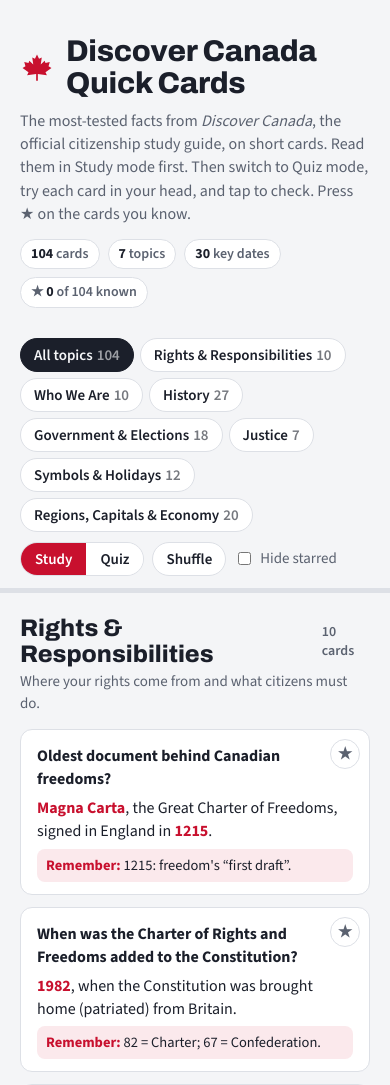
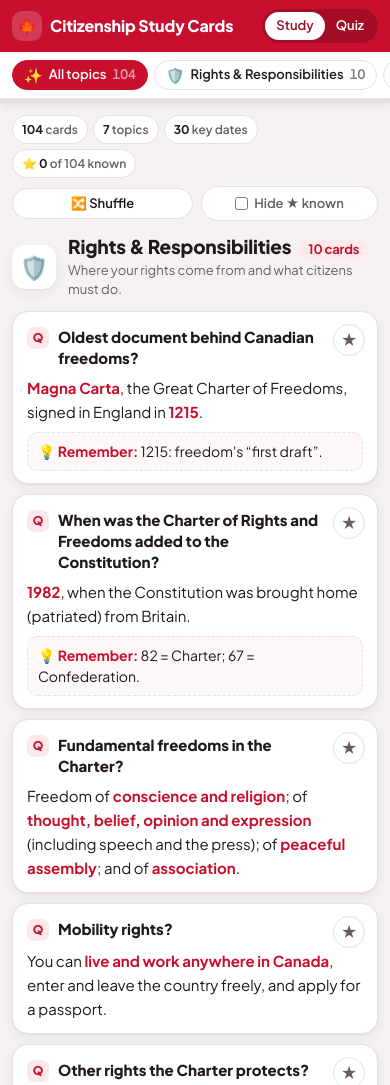
Before and after one commit to souvicksamanta/utilities, a plain HTML site: page canada-citizenship-cards.html in a window 390 px wide. Shown: the top 1085 px of the page. Drawn offline with nearby package versions, Linux system fonts and the light colour scheme.

Commit message:
Restyle citizenship cards to match the G1 page and work on phones
Co-Authored-By: Claude Opus 5.5 <noreply@anthropic.com>

```diff
--- a/canada-citizenship-cards.html
+++ b/canada-citizenship-cards.html
@@ -3,130 +3,151 @@
 <head>
 <meta charset="utf-8">
 <meta name="viewport" content="width=device-width, initial-scale=1">
-<title>Discover Canada Quick Cards</title>
+<title>Canadian Citizenship Study Cards</title>
 <link rel="preconnect" href="https://fonts.googleapis.com">
 <link rel="preconnect" href="https://fonts.gstatic.com" crossorigin>
-<link href="https://fonts.googleapis.com/css2?family=Archivo:wght@600;800&family=Source+Sans+3:wght@400;600;700&display=swap" rel="stylesheet">
+<link href="https://fonts.googleapis.com/css2?family=Plus+Jakarta+Sans:wght@400;500;600;700;800&display=swap" rel="stylesheet">
 <style>
-:root {
-  /* Layout: sticky toolbar over a dense grid of fact cards, a key-dates rail in History */
-  --bg: #f4f5f7;
-  --card: #ffffff;
-  --ink: #1b1f2a;
-  --muted: #5b6270;
-  --line: #dde0e6;
-  --accent: #c8102e;
-  --accent-soft: #fbe9ec;
-  --good: #1d7f55;
-  --good-soft: #e3f3eb;
-  --display: "Archivo", "Helvetica Neue", Arial, sans-serif;
-  --body: "Source Sans 3", "Segoe UI", system-ui, sans-serif;
-  color-scheme: light;
+:root{
+  --bg:#f6f2f2;--card:#fff;--ink:#22181a;--muted:#6b5d60;--line:#eadfe0;
+  --accent:#c8102e;--accent-dk:#9e0b23;--accent-soft:#fbe9ec;--accent-2:#fdf7f8;
+  --good:#1d7f55;--good-soft:#e3f3eb;
+  --shadow:0 1px 2px rgba(60,16,24,.06),0 4px 14px rgba(60,16,24,.06);
+  --font:"Plus Jakarta Sans",-apple-system,"Segoe UI",Roboto,Arial,sans-serif;
+  color-scheme:light}
+@media (prefers-color-scheme:dark){:root{
+  --bg:#141012;--card:#1e181a;--ink:#f0e9ea;--muted:#b3a3a6;--line:#352a2d;
+  --accent:#ff5a6e;--accent-dk:#e0465a;--accent-soft:#3a1d23;--accent-2:#1a1416;
+  --good:#4cc78f;--good-soft:#17322a;--shadow:none;color-scheme:dark}}
+*{box-sizing:border-box}
+html,body{margin:0}
+html{scroll-padding-top:120px}
+body{background:var(--bg);color:var(--ink);font:15.5px/1.6 var(--font);-webkit-text-size-adjust:100%}
+.wrap{max-width:1180px;margin:0 auto;padding:0 20px}
+button{font:600 14px var(--font);cursor:pointer;border-radius:99px;border:1px solid var(--line);background:var(--card);color:var(--ink);padding:7px 14px;white-space:nowrap;flex:none;line-height:1.2}
+button:focus-visible,input:focus-visible{outline:3px solid var(--accent);outline-offset:2px}
+
+/* top bar */
+.top{position:sticky;top:0;z-index:20;box-shadow:0 2px 10px rgba(0,0,0,.08)}
+.appbar{background:var(--accent);color:#fff}
+.appbar .wrap{display:flex;align-items:center;gap:12px;height:56px}
+.logo{display:flex;align-items:center;gap:10px;font-weight:800;font-size:18px;letter-spacing:-.01em;min-width:0}
+.logo .ic{width:34px;height:34px;border-radius:10px;background:rgba(255,255,255,.18);display:grid;place-items:center;font-size:19px;flex:none}
+.logo span{white-space:nowrap;overflow:hidden;text-overflow:ellipsis}
+.appbar .sp{flex:1}
+.seg{display:inline-flex;background:rgba(0,0,0,.18);border-radius:99px;padding:3px;flex:none}
+.seg button{border:0;background:none;color:#fff;padding:6px 14px}
+.seg button[aria-pressed="true"]{background:#fff;color:var(--accent-dk)}
+.chipbar{background:var(--card);border-bottom:1px solid var(--line)}
+.chips{display:flex;gap:8px;overflow-x:auto;scrollbar-width:none;padding:10px 20px;max-width:1180px;margin:0 auto}
+.chips::-webkit-scrollbar{display:none}
+.chip{display:inline-flex;align-items:center;gap:6px}
+.chip .e{font-size:15px;line-height:1}
+.chip .n{opacity:.6;font-variant-numeric:tabular-nums}
+.chip[aria-pressed="true"]{background:var(--accent);border-color:var(--accent);color:#fff}
+.progress{height:4px;background:var(--line)}
+.progress i{display:block;height:100%;width:0;background:var(--good);transition:width .3s}
+
+/* toolbar under bar */
+.toolbar{display:flex;flex-wrap:wrap;align-items:center;gap:8px 10px;padding:16px 0 0}
+.stats{display:flex;flex-wrap:wrap;gap:6px;flex:1 1 auto}
+.pill{font-size:13px;font-weight:600;padding:5px 11px;border-radius:99px;background:var(--card);border:1px solid var(--line);color:var(--muted);white-space:nowrap}
+.pill b{color:var(--ink)}
+.tools{display:flex;gap:8px;align-items:center;flex-wrap:wrap}
+label.check{display:inline-flex;gap:6px;align-items:center;font-size:14px;font-weight:600;color:var(--muted);cursor:pointer;background:var(--card);border:1px solid var(--line);border-radius:99px;padding:6px 12px;white-space:nowrap}
+label.check input{accent-color:var(--accent);margin:0}
+
+/* sections */
+main{padding:18px 0 60px;display:grid;gap:36px}
+main>section,.grid>*{min-width:0}
+.shead{display:flex;align-items:center;gap:14px;margin:0 0 14px}
+.shead .big{width:52px;height:52px;border-radius:16px;background:var(--card);box-shadow:var(--shadow);display:grid;place-items:center;font-size:28px;flex:none}
+.shead h2{margin:0;font-size:22px;line-height:1.2;font-weight:800;letter-spacing:-.01em;display:flex;align-items:baseline;gap:8px;flex-wrap:wrap}
+.shead h2 small{font-size:13px;font-weight:700;color:var(--accent);background:var(--accent-soft);padding:2px 9px;border-radius:99px}
+.shead p{margin:2px 0 0;color:var(--muted);font-size:14px;line-height:1.45}
+h3.subh{font-size:16px;font-weight:800;margin:4px 0 10px}
+.grid{display:grid;grid-template-columns:repeat(auto-fill,minmax(280px,1fr));gap:14px}
+.card{background:var(--card);border:1px solid var(--line);border-radius:16px;padding:16px 18px 14px;box-shadow:var(--shadow);display:grid;gap:8px;align-content:start;position:relative;overflow-wrap:anywhere}
+.card.known{border-color:var(--good);background:linear-gradient(var(--good-soft),var(--card) 60%)}
+.card .q{font-weight:800;padding-right:36px;line-height:1.4;display:flex;gap:9px}
+.card .q::before{content:"Q";flex:none;width:22px;height:22px;border-radius:7px;background:var(--accent-soft);color:var(--accent);font-size:12px;display:grid;place-items:center;margin-top:1px}
+.card .a{line-height:1.6}
+.card .a strong{color:var(--accent)}
+.card .hook{font-size:14px;background:var(--accent-2);border:1px dashed var(--line);border-radius:10px;padding:8px 10px;line-height:1.5}
+.card .hook b{color:var(--accent)}
+.star{position:absolute;top:12px;right:12px;width:32px;height:32px;padding:0;border-radius:50%;display:grid;place-items:center;font-size:16px;color:var(--muted)}
+.card.known .star{background:var(--good);border-color:var(--good);color:#fff}
+.ans{display:grid;gap:8px;position:relative}
+.quiz .card .ans{cursor:pointer;border-radius:10px;min-height:44px}
+.quiz .card:not(.open) .ans>*{filter:blur(7px);user-select:none}
+.quiz .card:not(.open) .ans::after{content:"👆 Tap to reveal";position:absolute;inset:0;display:grid;place-items:center;font-weight:700;font-size:13px;color:var(--accent)}
+
+.timeline{list-style:none;margin:0 0 6px;padding:6px 16px;display:grid;grid-template-columns:repeat(auto-fill,minmax(240px,1fr));gap:0 22px;background:var(--card);border:1px solid var(--line);border-radius:16px;box-shadow:var(--shadow)}
+.timeline li{display:grid;grid-template-columns:70px 1fr;gap:10px;padding:8px 0;border-bottom:1px dashed var(--line);font-size:14.5px;line-height:1.45}
+.timeline .y{font-weight:800;color:var(--accent);font-variant-numeric:tabular-nums}
+
+.mine{background:var(--card);border:2px solid var(--accent);border-radius:16px;padding:16px 18px;box-shadow:var(--shadow)}
+.mine .fields{display:grid;grid-template-columns:repeat(auto-fill,minmax(240px,1fr));gap:10px 16px;margin-top:10px}
+.mine label{display:grid;gap:4px;font-size:13.5px;font-weight:600;color:var(--muted)}
+.mine input{font:15px var(--font);padding:9px 11px;border-radius:10px;border:1px solid var(--line);background:var(--bg);color:var(--ink);width:100%}
+.sub{color:var(--muted);font-size:14px}
+.empty{color:var(--muted);padding:20px 0}
+footer{color:var(--muted);font-size:13px;padding:0 20px 40px;max-width:1180px;margin:0 auto;line-height:1.5}
+footer a{color:var(--accent)}
+
+@media (max-width:640px){
+  body{font-size:15px}
+  html{scroll-padding-top:112px}
+  .wrap{padding:0 12px}
+  .appbar .wrap{height:52px;gap:8px}
+  .logo{font-size:16px;gap:8px}
+  .logo .ic{width:30px;height:30px;font-size:16px}
+  .seg button{padding:6px 11px;font-size:13px}
+  .chips{padding:8px 12px;gap:6px}
+  .chips button{font-size:13px;padding:6px 11px}
+  .toolbar{padding-top:12px;gap:8px}
+  .stats{gap:5px}
+  .pill{font-size:12px;padding:4px 9px}
+  .tools{width:100%}
+  .tools button,.tools label.check{flex:1;justify-content:center;font-size:13px}
+  main{padding:14px 0 50px;gap:30px}
+  .shead{gap:12px;margin-bottom:12px}
+  .shead .big{width:44px;height:44px;font-size:23px;border-radius:13px}
+  .shead h2{font-size:19px}
+  .shead p{font-size:13px}
+  .grid{grid-template-columns:1fr;gap:10px}
+  .card{padding:14px 14px 12px}
+  .timeline{grid-template-columns:1fr;padding:4px 14px}
+  .timeline li{grid-template-columns:62px 1fr;font-size:14px}
+  .mine{padding:14px}
+  .mine .fields{grid-template-columns:1fr}
 }
-@media (prefers-color-scheme: dark) {
-  :root:not([data-theme="light"]) {
-    --bg: #14161b; --card: #1d2027; --ink: #eceef2; --muted: #a2a8b4; --line: #2f333d;
-    --accent: #ff5a6e; --accent-soft: #3a1d23; --good: #4cc78f; --good-soft: #17322a;
-    color-scheme: dark;
-  }
-}
-:root[data-theme="dark"] {
-  --bg: #14161b; --card: #1d2027; --ink: #eceef2; --muted: #a2a8b4; --line: #2f333d;
-  --accent: #ff5a6e; --accent-soft: #3a1d23; --good: #4cc78f; --good-soft: #17322a;
-  color-scheme: dark;
-}
-* { box-sizing: border-box; }
-html, body { margin: 0; }
-body { background: var(--bg); color: var(--ink); font: 17px/1.45 var(--body); }
-.wrap { max-width: 1180px; margin: 0 auto; padding: 0 20px; }
-header.top { padding: 36px 0 18px; display: grid; gap: 10px; }
-.brand { display: flex; align-items: center; gap: 12px; }
-.brand svg { width: 34px; height: 34px; flex: none; }
-h1 { font: 800 clamp(30px, 5vw, 46px)/1.05 var(--display); margin: 0; letter-spacing: -0.01em; text-wrap: balance; }
-.lede { margin: 0; color: var(--muted); max-width: 68ch; }
-.stats { display: flex; flex-wrap: wrap; gap: 8px; margin-top: 4px; }
-.pill { font-size: 14px; font-weight: 600; padding: 4px 10px; border-radius: 99px; background: var(--card); border: 1px solid var(--line); color: var(--muted); }
-.pill b { color: var(--ink); font-variant-numeric: tabular-nums; }
-
-.bar { position: sticky; top: 0; z-index: 5; background: var(--bg); border-bottom: 1px solid var(--line); }
-.bar .wrap { display: flex; flex-wrap: wrap; gap: 10px 16px; align-items: center; padding-top: 12px; padding-bottom: 12px; }
-.chips { display: flex; flex-wrap: wrap; gap: 6px; flex: 1 1 520px; }
-button, .chip { font: 600 15px var(--body); cursor: pointer; border-radius: 99px; border: 1px solid var(--line); background: var(--card); color: var(--ink); padding: 6px 13px; }
-button:focus-visible, input:focus-visible { outline: 3px solid var(--accent); outline-offset: 2px; }
-.chip[aria-pressed="true"] { background: var(--ink); color: var(--bg); border-color: var(--ink); }
-.chip .n { opacity: .6; font-variant-numeric: tabular-nums; margin-left: 4px; }
-.seg { display: inline-flex; border: 1px solid var(--line); border-radius: 99px; overflow: hidden; }
-.seg button { border: 0; border-radius: 0; padding: 6px 14px; }
-.seg button[aria-pressed="true"] { background: var(--accent); color: #fff; }
-.tools { display: flex; flex-wrap: wrap; gap: 8px; align-items: center; }
-label.check { display: inline-flex; gap: 6px; align-items: center; font-size: 15px; color: var(--muted); cursor: pointer; }
-.progress { height: 4px; background: var(--line); }
-.progress i { display: block; height: 100%; width: 0; background: var(--good); transition: width .3s; }
-
-main { padding: 22px 0 60px; display: grid; gap: 34px; }
-section h2 { font: 800 24px/1.1 var(--display); margin: 0 0 4px; display: flex; gap: 10px; align-items: baseline; text-wrap: balance; }
-section h2 small { font: 600 14px var(--body); color: var(--muted); }
-section .sub { margin: 0 0 14px; color: var(--muted); font-size: 15px; }
-.grid { display: grid; grid-template-columns: repeat(auto-fill, minmax(260px, 1fr)); gap: 12px; }
-
-.card { background: var(--card); border: 1px solid var(--line); border-radius: 12px; padding: 14px 16px 12px; display: grid; gap: 6px; align-content: start; position: relative; }
-.card.known { border-color: var(--good); background: linear-gradient(var(--good-soft), var(--card) 60%); }
-.card .q { font-weight: 700; padding-right: 30px; }
-.card .a { color: var(--ink); }
-.card .a strong { color: var(--accent); }
-.card .hook { font-size: 14.5px; background: var(--accent-soft); border-radius: 8px; padding: 6px 9px; }
-.card .hook b { color: var(--accent); }
-.star { position: absolute; top: 9px; right: 9px; width: 30px; height: 30px; padding: 0; border-radius: 50%; display: grid; place-items: center; font-size: 16px; color: var(--muted); }
-.card.known .star { background: var(--good); border-color: var(--good); color: #fff; }
-
-.quiz .card .ans { position: relative; cursor: pointer; border-radius: 8px; }
-.quiz .card:not(.open) .ans > * { filter: blur(7px); user-select: none; }
-.quiz .card:not(.open) .ans::after { content: "Tap to reveal"; position: absolute; inset: 0; display: grid; place-items: center; font-weight: 700; font-size: 14px; color: var(--accent); }
-.ans { display: grid; gap: 6px; }
-
-.timeline { list-style: none; margin: 0; padding: 0; display: grid; grid-template-columns: repeat(auto-fill, minmax(210px, 1fr)); gap: 0 18px; }
-.timeline li { display: grid; grid-template-columns: 74px 1fr; gap: 10px; padding: 7px 0; border-bottom: 1px dashed var(--line); font-size: 15.5px; }
-.timeline .y { font: 800 17px var(--display); color: var(--accent); font-variant-numeric: tabular-nums; }
-
-.mine { background: var(--card); border: 2px solid var(--accent); border-radius: 14px; padding: 16px 18px; }
-.mine .fields { display: grid; grid-template-columns: repeat(auto-fill, minmax(240px, 1fr)); gap: 10px 16px; margin-top: 10px; }
-.mine label { display: grid; gap: 3px; font-size: 14px; font-weight: 600; color: var(--muted); }
-.mine input { font: 16px var(--body); padding: 7px 10px; border-radius: 8px; border: 1px solid var(--line); background: var(--bg); color: var(--ink); }
-.empty { color: var(--muted); padding: 20px 0; }
-footer { color: var(--muted); font-size: 14px; padding-bottom: 40px; }
-footer a { color: var(--accent); }
-@media (max-width: 600px) { body { font-size: 16px; } .timeline li { grid-template-columns: 64px 1fr; } }
-@media (prefers-reduced-motion: reduce) { * { transition: none !important; } }
+@media (max-width:340px){.logo span{display:none}}
+@media (prefers-reduced-motion:reduce){*{transition:none!important}}
 </style>
 </head>
 <body>
-<div class="wrap">
-  <header class="top">
-    <div class="brand">
-      <svg viewBox="-1 -1.05 2 1.7" aria-hidden="true"><polygon fill="#c8102e" points="0,-1 .12,-.75 .28,-.82 .22,-.4 .45,-.62 .5,-.5 .75,-.55 .68,-.3 .85,-.2 .5,.05 .58,.22 .05,.15 .05,.55 -.05,.55 -.05,.15 -.58,.22 -.5,.05 -.85,-.2 -.68,-.3 -.75,-.55 -.5,-.5 -.45,-.62 -.22,-.4 -.28,-.82 -.12,-.75"/></svg>
-      <h1>Discover Canada Quick Cards</h1>
+<div class="top">
+  <div class="appbar"><div class="wrap">
+    <div class="logo"><div class="ic">🍁</div><span>Citizenship Study Cards</span></div>
+    <div class="sp"></div>
+    <div class="seg" role="group" aria-label="Mode">
+      <button id="mStudy" aria-pressed="true">Study</button>
+      <button id="mQuiz" aria-pressed="false">Quiz</button>
     </div>
-    <p class="lede">The most-tested facts from <em>Discover Canada</em>, the official citizenship study guide, on short cards. Read them in Study mode first. Then switch to Quiz mode, try each card in your head, and tap to check. Press ★ on the cards you know.</p>
-    <div class="stats" id="stats"></div>
-  </header>
-</div>
-
-<div class="bar">
-  <div class="wrap">
-    <div class="chips" id="chips" role="group" aria-label="Topic"></div>
-    <div class="tools">
-      <div class="seg" role="group" aria-label="Mode">
-        <button id="mStudy" aria-pressed="true">Study</button>
-        <button id="mQuiz" aria-pressed="false">Quiz</button>
-      </div>
-      <button id="shuffle">Shuffle</button>
-      <label class="check"><input type="checkbox" id="hideKnown"> Hide starred</label>
-    </div>
-  </div>
+  </div></div>
+  <div class="chipbar"><div class="chips" id="chips" role="group" aria-label="Topic"></div></div>
   <div class="progress"><i id="prog"></i></div>
 </div>
 
 <div class="wrap">
+  <div class="toolbar">
+    <div class="stats" id="stats"></div>
+    <div class="tools">
+      <button id="shuffle">🔀 Shuffle</button>
+      <label class="check"><input type="checkbox" id="hideKnown"> Hide ★ known</label>
+    </div>
+  </div>
   <main id="main"></main>
   <footer>
     Source: <a href="https://www.canada.ca/en/immigration-refugees-citizenship/corporate/publications-manuals/discover-canada.html">Discover Canada: The Rights and Responsibilities of Citizenship</a>, Immigration, Refugees and Citizenship Canada. The test can also ask about current office-holders, so check the names in the “Look these up” box on canada.ca before your test.
@@ -276,6 +297,7 @@ const DATES = [
   ["1969","Official Languages Act"],["1980","“O Canada” becomes the anthem"],["1982","Charter of Rights and Freedoms"],["1999","Nunavut created"]
 ];
 
+const ICON = {all:"✨",rights:"🛡️",people:"👥",history:"📜",gov:"🏛️",justice:"⚖️",symbols:"🍁",geo:"🗺️"};
 let topic = "all", quiz = false, hideKnown = false, order = CARDS.map((_, i) => i);
 const store = (() => { try { const s = window.localStorage; s.setItem("_t", "1"); return s; } catch (e) { return null; } })();
 const KEY = "dc-cards-known";
@@ -285,8 +307,8 @@ const saveKnown = () => { if (store) store.setItem(KEY, JSON.stringify([...known
 function renderChips() {
   const el = document.getElementById("chips");
   const all = [["all", "All topics", CARDS.length]].concat(TOPICS.map(t => [t[0], t[1], CARDS.filter(c => c[0] === t[0]).length]));
-  el.innerHTML = all.map(([id, name, n]) => `<button class="chip" data-t="${id}" aria-pressed="${id === topic}">${name}<span class="n">${n}</span></button>`).join("");
-  el.querySelectorAll(".chip").forEach(b => b.onclick = () => { topic = b.dataset.t; renderChips(); render(); });
+  el.innerHTML = all.map(([id, name, n]) => `<button class="chip" data-t="${id}" aria-pressed="${id === topic}"><span class="e">${ICON[id]}</span>${name}<span class="n">${n}</span></button>`).join("");
+  el.querySelectorAll(".chip").forEach(b => b.onclick = () => { topic = b.dataset.t; renderChips(); render(); const on = el.querySelector('[aria-pressed="true"]'); if (on) on.scrollIntoView({inline:"center",block:"nearest"}); window.scrollTo({top:0,behavior:"smooth"}); });
 }
 
 function render() {
@@ -301,14 +323,14 @@ function render() {
       return `<article class="card${known.has(i) ? " known" : ""}" data-i="${i}">
         <button class="star" aria-label="Mark as known" aria-pressed="${known.has(i)}">★</button>
         <div class="q">${q}</div>
-        <div class="ans" tabindex="${quiz ? 0 : -1}"><div class="a">${a}</div>${hook ? `<div class="hook"><b>Remember:</b> ${hook}</div>` : ""}</div>
+        <div class="ans" tabindex="${quiz ? 0 : -1}"><div class="a">${a}</div>${hook ? `<div class="hook">💡 <b>Remember:</b> ${hook}</div>` : ""}</div>
       </article>`;
     }).join("");
     if (!body) body = `<p class="empty">You've starred every card in this topic.</p>`;
     let extra = "";
-    if (id === "history") extra = `<h2 style="font-size:18px;margin:4px 0 8px">Key dates</h2><ol class="timeline">${DATES.map(([y, e]) => `<li><span class="y">${y}</span><span>${e}</span></li>`).join("")}</ol><h2 style="font-size:18px;margin:22px 0 10px">Cards</h2>`;
+    if (id === "history") extra = `<h3 class="subh">🗓️ Key dates</h3><ol class="timeline">${DATES.map(([y, e]) => `<li><span class="y">${y}</span><span>${e}</span></li>`).join("")}</ol><h3 class="subh" style="margin-top:22px">🃏 Cards</h3>`;
     if (id === "gov") extra = mineBox();
-    html += `<section id="${id}"><h2>${name}<small>${idx.length} cards</small></h2><p class="sub">${sub}</p>${extra}<div class="grid">${body}</div></section>`;
+    html += `<section id="${id}"><div class="shead"><div class="big">${ICON[id]}</div><div><h2>${name}<small>${idx.length} cards</small></h2><p>${sub}</p></div></div>${extra}<div class="grid">${body}</div></section>`;
   }
   main.innerHTML = html;
   main.querySelectorAll(".card").forEach(c => {
@@ -328,7 +350,7 @@ function render() {
 
 function mineBox() {
   const f = [["pm","Prime Minister"],["gg","Governor General"],["premier","Premier of your province"],["lg","Lieutenant Governor of your province"],["capital","Your provincial capital"],["mp","Your Member of Parliament"]];
-  return `<div class="mine" style="margin-bottom:14px"><strong>Look these up: they change, so they're not printed in the guide.</strong>
+  return `<div class="mine" style="margin-bottom:14px"><strong>🔎 Look these up: they change, so they're not printed in the guide.</strong>
     <div class="sub" style="margin:2px 0 0">Type the current names here from canada.ca. They stay in this browser only.</div>
     <div class="fields">${f.map(([id, l]) => `<label for="${id}">${l}<input id="${id}" autocomplete="off"></label>`).join("")}</div></div>`;
 }
@@ -336,7 +358,7 @@ function mineBox() {
 function stats() {
   const n = CARDS.length, k = known.size;
   document.getElementById("stats").innerHTML =
-    `<span class="pill"><b>${n}</b> cards</span><span class="pill"><b>${TOPICS.length}</b> topics</span><span class="pill"><b>${DATES.length}</b> key dates</span><span class="pill">★ <b>${k}</b> of ${n} known</span>`;
+    `<span class="pill"><b>${n}</b> cards</span><span class="pill"><b>${TOPICS.length}</b> topics</span><span class="pill"><b>${DATES.length}</b> key dates</span><span class="pill">⭐ <b>${k}</b> of ${n} known</span>`;
   document.getElementById("prog").style.width = (100 * k / n) + "%";
 }
 
```
